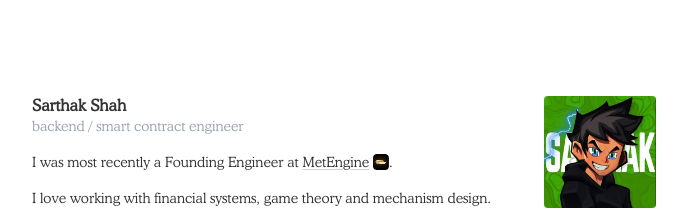
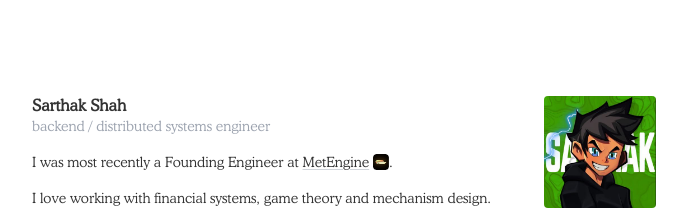
Before and after one commit to Not-Sarthak/portfolio, a Next.js app: page / in a window 1280 px wide. Shown: the top 210 px of the page, without its empty margins (296-983 px from the left). Built offline with nearby package versions, Linux system fonts and the light colour scheme; a web font is replaced by a local one.

Commit message:
chore: retitle as backend / distributed systems engineer

```diff
--- a/src/app/opengraph-image.tsx
+++ b/src/app/opengraph-image.tsx
@@ -2,7 +2,7 @@
 import { readFile } from "node:fs/promises";
 import { join } from "node:path";
 
-export const alt = "Sarthak Shah — backend / smart contract engineer";
+export const alt = "Sarthak Shah — backend / distributed systems engineer";
 export const size = { width: 1200, height: 630 };
 export const contentType = "image/png";
 
@@ -37,7 +37,7 @@
           <div style={{ display: "flex", flexDirection: "column" }}>
             <div style={{ fontSize: 92, lineHeight: 1.1 }}>Sarthak Shah</div>
             <div style={{ fontSize: 38, color: "#9ca3af", marginTop: 16 }}>
-              backend / smart contract engineer
+              backend / distributed systems engineer
             </div>
           </div>
           {/* eslint-disable-next-line @next/next/no-img-element */}
--- a/src/app/page.tsx
+++ b/src/app/page.tsx
@@ -23,7 +23,7 @@
           <div className="flex gap-6 items-start">
             <div className="flex-1">
               <h1 className="font-bold">Sarthak Shah</h1>
-              <p className="text-gray-400 text-sm">backend / smart contract engineer</p>
+              <p className="text-gray-400 text-sm">backend / distributed systems engineer</p>
               <p className="mt-4 text-sm">
                 I was most recently a Founding Engineer at <a href="https://www.metengine.xyz/" target="_blank" rel="noopener noreferrer" className="underline underline-offset-2 decoration-gray-300 hover:decoration-current transition-all duration-200">MetEngine</a>{" "}<img src="/work/metengine.svg" alt="" className="inline-block w-4 h-4 align-middle -translate-y-px" />.
               </p>
--- a/src/data/resume.tsx
+++ b/src/data/resume.tsx
@@ -4,7 +4,7 @@
 export const DATA = {
   name: "Sarthak Shah",
   url: "https://www.notsarthak.xyz/",
-  description: "backend / smart contract engineer",
+  description: "backend / distributed systems engineer",
   projects: {
     "gossip-toy": {
       id: 0,
```
